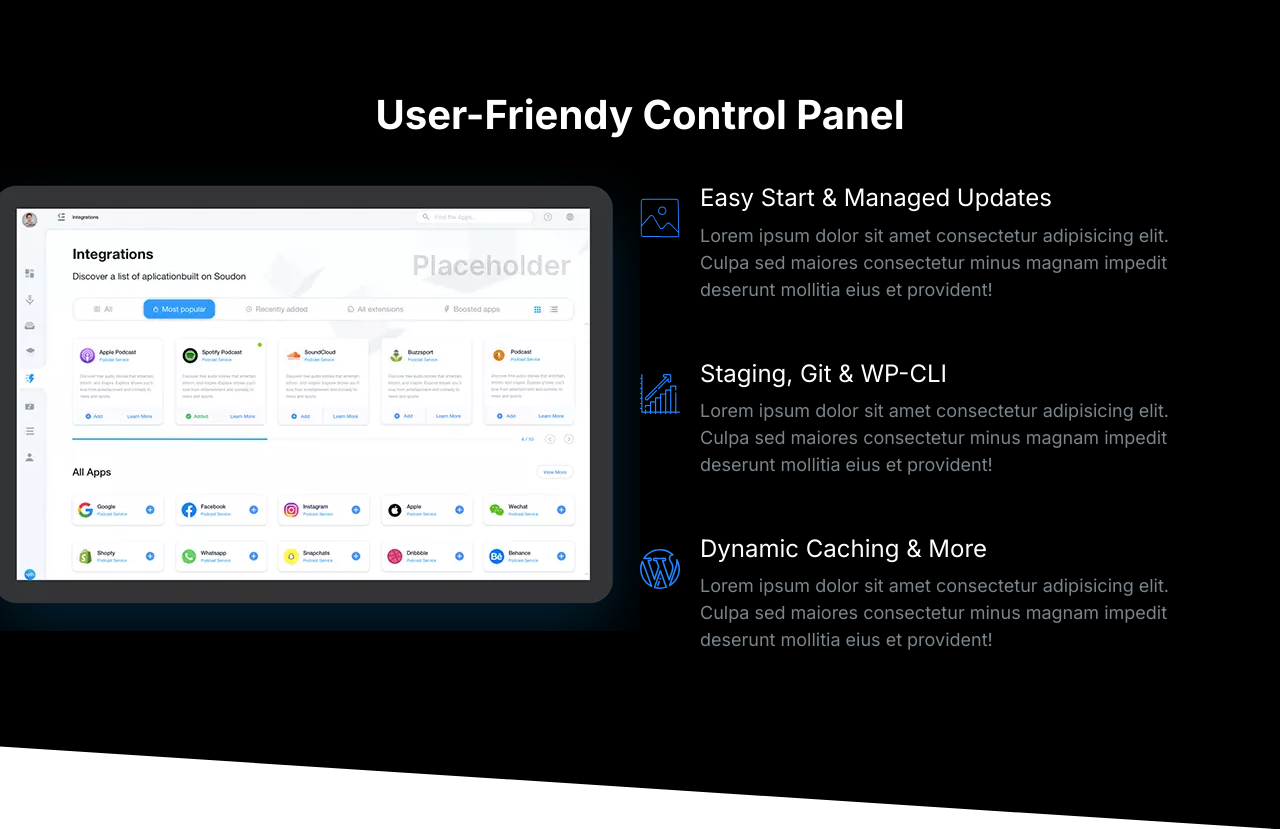
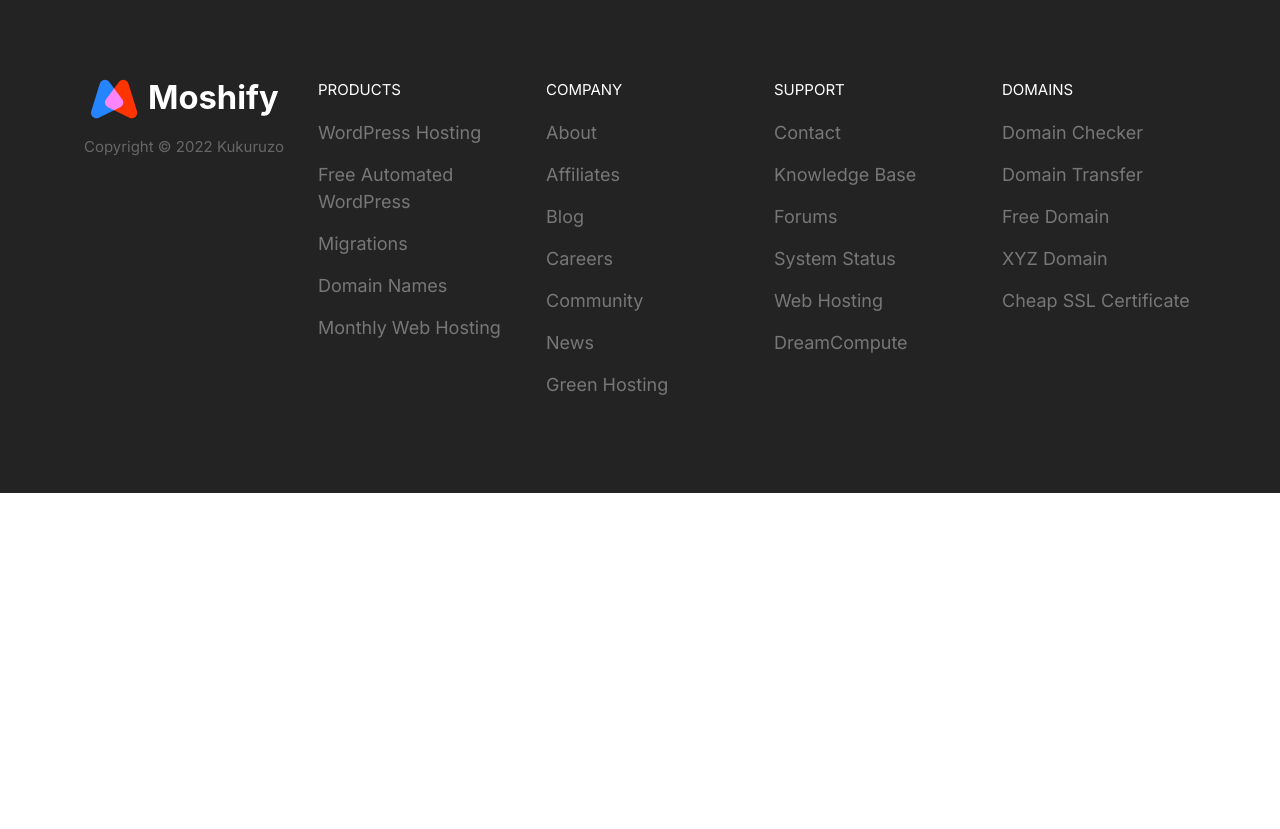
Before and after one commit to benen89/Kukuruzo, a plain HTML site: page index.html in a window 1280 px wide. After the commit the page ends 800 px from the top, so only its background shows below. Drawn offline with Linux system fonts and the light colour scheme.

Commit message:
defining footer

```diff
--- a/css/styles.css
+++ b/css/styles.css
@@ -8,12 +8,12 @@
   --border-color: #ccc;
   --border-radius: 50px;
 }
-/* typography */
 *,
 *::after,
 *::before {
   box-sizing: border-box;
 }
+/* typography */
 ::selection {
   background-color: var(--primary-color);
   color: white;
@@ -51,7 +51,7 @@ p {
   margin-top: 0;
 }
 
-@media screen and (min-width: 1024px) {
+@media screen and (min-width: 768px) {
   body {
     font-size: 1.8rem;
   }
@@ -145,7 +145,7 @@ a {
   color: var(--heading-color);
 }
 .list--tick .list__item {
-  padding-left: 1rem;
+  padding-left: 0.5rem;
   margin-bottom: 1rem;
 }
 
@@ -712,3 +712,67 @@ a {
     max-width: 672px;
   }
 }
+/*  footer */
+.footer {
+  background-color: #232323;
+}
+.footer a {
+  color: #777;
+  transition: color 0.3s;
+}
+.footer a:hover {
+  color: white;
+}
+.footer__section {
+  padding: 2rem;
+  border-bottom: 1px solid #393939;
+}
+.footer__section .list {
+  margin: 0;
+}
+.footer__heading {
+  text-transform: uppercase;
+  font-weight: 600;
+}
+.footer__brand {
+  margin-top: 5rem;
+  text-align: center;
+}
+.footer__brand img {
+  width: 100%;
+  max-width: 230px;
+}
+.footer li {
+  margin: 0.5rem 0 2.2rem;
+}
+.footer__copyright {
+  font-size: 1.5rem;
+  color: white;
+  opacity: 0.3;
+}
+@media screen and (min-width: 768px) {
+  .footer__sections {
+    grid-template-columns: repeat(auto-fit, minmax(10rem, 1fr));
+  }
+  .footer .collapsible__chevron {
+    display: none;
+  }
+  .footer .collapsible__content {
+    opacity: 1;
+    max-height: 100%;
+  }
+  .footer__brand {
+    order: -1;
+    margin-top: 1rem;
+  }
+  .footer__section {
+    border: 0;
+  }
+  .footer__heading {
+    font-size: 1.5rem;
+    font-weight: 500;
+  }
+  .footer li {
+    margin: 1rem 0 1.5rem;
+  }
+}
--- a/index.html
+++ b/index.html
@@ -16,82 +16,85 @@
     <link rel="stylesheet" href="css/styles.css" />
   </head>
   <body>
-    <section class="block block--dark block--skew-right block-showcase">
-      <header class="block__header">
-        <h2>User-Friendy Control Panel</h2>
-      </header>
-
-      <div class="container grid grid--1x2">
-        <picture class="block-showcase__image">
-          <source
-            type="image/webp"
-            srcset="
-              images/ipad_img/ipad.webp    1x,
-              images/ipad_img/ipad@2x.webp 2x
-            "
-          />
-          <source
-            type="image/png"
-            srcset="images/ipad_img/ipad.png 1x, images/ipad_img/ipad@2x.png 2x"
-          />
-          <img src="images/ipad_img/ipad@2x.png" alt="" />
-        </picture>
-
-        <ul class="list">
-          <li>
-            <div class="media">
-              <div class="media__image">
-                <svg class="icon icon--primary">
-                  <use xlink:href="images/sprite.svg#snap"></use>
-                </svg>
-              </div>
-              <div class="media__body">
-                <h3 class="media__title">Easy Start & Managed Updates</h3>
-                <p>
-                  Lorem ipsum dolor sit amet consectetur adipisicing elit. Culpa
-                  sed maiores consectetur minus magnam impedit deserunt mollitia
-                  eius et provident!
-                </p>
-              </div>
-            </div>
-          </li>
-          <li>
-            <div class="media">
-              <div class="media__image">
-                <svg class="icon icon--primary">
-                  <use xlink:href="images/sprite.svg#growth"></use>
-                </svg>
-              </div>
-              <div class="media__body">
-                <h3 class="media__title">Staging, Git & WP-CLI</h3>
-                <p>
-                  Lorem ipsum dolor sit amet consectetur adipisicing elit. Culpa
-                  sed maiores consectetur minus magnam impedit deserunt mollitia
-                  eius et provident!
-                </p>
-              </div>
-            </div>
-          </li>
-          <li>
-            <div class="media">
-              <div class="media__image">
-                <svg class="icon icon--primary">
-                  <use xlink:href="images/sprite.svg#wordpress"></use>
-                </svg>
-              </div>
-              <div class="media__body">
-                <h3 class="media__title">Dynamic Caching & More</h3>
-                <p>
-                  Lorem ipsum dolor sit amet consectetur adipisicing elit. Culpa
-                  sed maiores consectetur minus magnam impedit deserunt mollitia
-                  eius et provident!
-                </p>
-              </div>
-            </div>
-          </li>
-        </ul>
+    <footer class="block block--dark footer">
+      <div class="container grid footer__sections">
+        <section class="collapsible collapsible--expanded footer__section">
+          <header class="collapsible__header">
+            <h2 class="collapsible__heading footer__heading">Products</h2>
+            <svg class="icon icon--primary collapsible__chevron">
+              <use xlink:href="images/sprite.svg#chevron_down"></use>
+            </svg>
+          </header>
+          <div class="collapsible__content">
+            <ul class="list">
+              <li><a href="#">WordPress Hosting</a></li>
+              <li><a href="#">Free Automated WordPress</a></li>
+              <li><a href="#">Migrations</a></li>
+              <li><a href="#">Domain Names</a></li>
+              <li><a href="#">Monthly Web Hosting</a></li>
+            </ul>
+          </div>
+        </section>
+        <section class="collapsible footer__section">
+          <header class="collapsible__header">
+            <h2 class="collapsible__heading footer__heading">Company</h2>
+            <svg class="icon icon--primary collapsible__chevron">
+              <use xlink:href="images/sprite.svg#chevron_down"></use>
+            </svg>
+          </header>
+          <div class="collapsible__content">
+            <ul class="list">
+              <li><a href="#">About</a></li>
+              <li><a href="#">Affiliates</a></li>
+              <li><a href="#">Blog</a></li>
+              <li><a href="#">Careers</a></li>
+              <li><a href="#">Community</a></li>
+              <li><a href="#">News</a></li>
+              <li><a href="#">Green Hosting</a></li>
+            </ul>
+          </div>
+        </section>
+        <section class="collapsible footer__section">
+          <header class="collapsible__header">
+            <h2 class="collapsible__heading footer__heading">Support</h2>
+            <svg class="icon icon--primary collapsible__chevron">
+              <use xlink:href="images/sprite.svg#chevron_down"></use>
+            </svg>
+          </header>
+          <div class="collapsible__content">
+            <ul class="list">
+              <li><a href="#">Contact</a></li>
+              <li><a href="#">Knowledge Base</a></li>
+              <li><a href="#">Forums</a></li>
+              <li><a href="#">System Status</a></li>
+              <li><a href="#">Web Hosting</a></li>
+              <li><a href="#">DreamCompute</a></li>
+            </ul>
+          </div>
+        </section>
+        <section class="collapsible footer__section">
+          <header class="collapsible__header">
+            <h2 class="collapsible__heading footer__heading">Domains</h2>
+            <svg class="icon icon--primary collapsible__chevron">
+              <use xlink:href="images/sprite.svg#chevron_down"></use>
+            </svg>
+          </header>
+          <div class="collapsible__content">
+            <ul class="list">
+              <li><a href="#">Domain Checker</a></li>
+              <li><a href="#">Domain Transfer</a></li>
+              <li><a href="#">Free Domain</a></li>
+              <li><a href="#">XYZ Domain</a></li>
+              <li><a href="#">Cheap SSL Certificate</a></li>
+            </ul>
+          </div>
+        </section>
+        <section class="footer__brand">
+          <img src="images/logo.svg" alt="" />
+          <p class="footer__copyright">Copyright &copy; 2022 Kukuruzo</p>
+        </section>
       </div>
-    </section>
+    </footer>
     <script src="js/main.js"></script>
   </body>
 </html>
```
Also changed, not shown: components/footer.html (added, +79 -0 lines).
